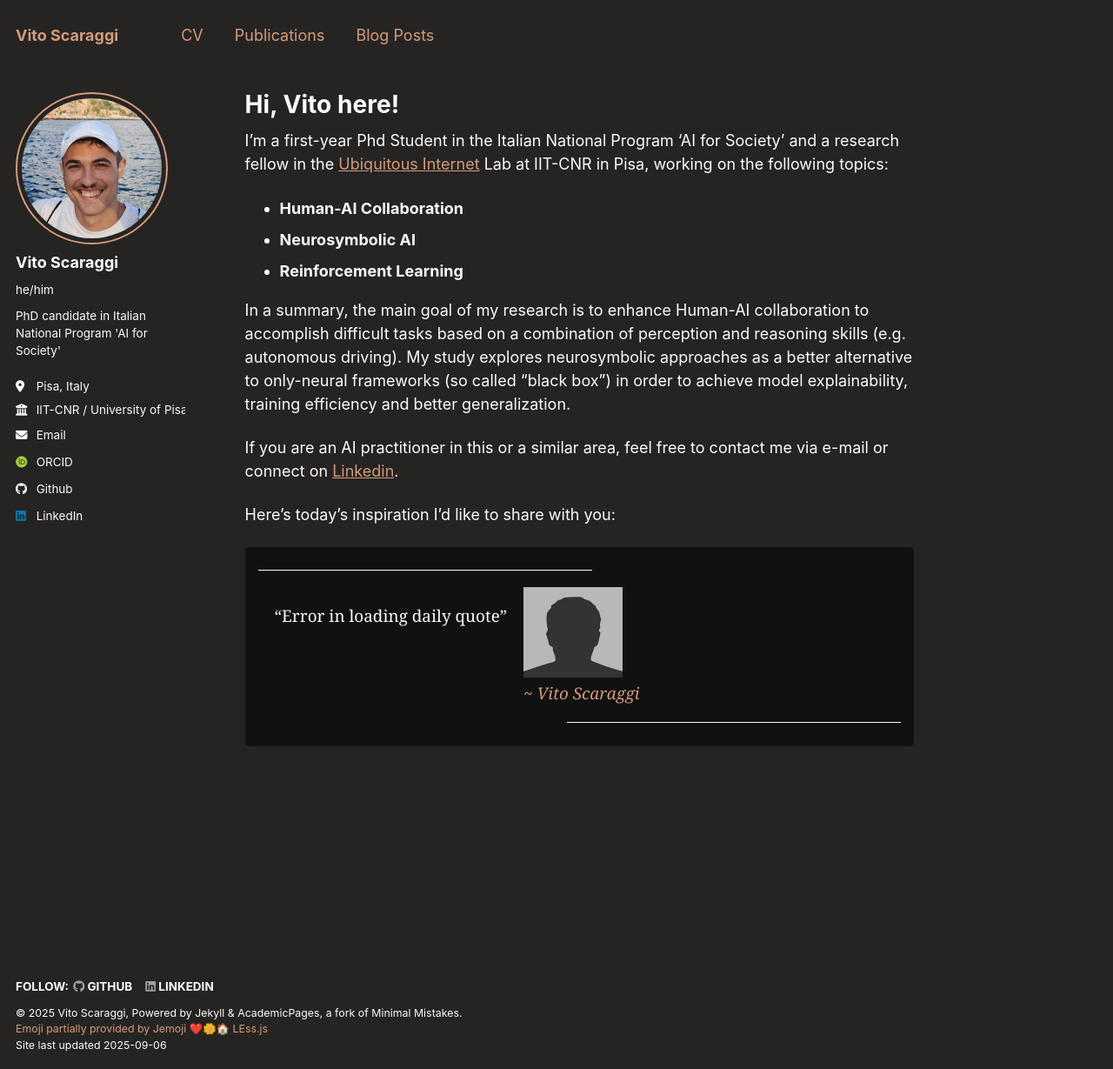
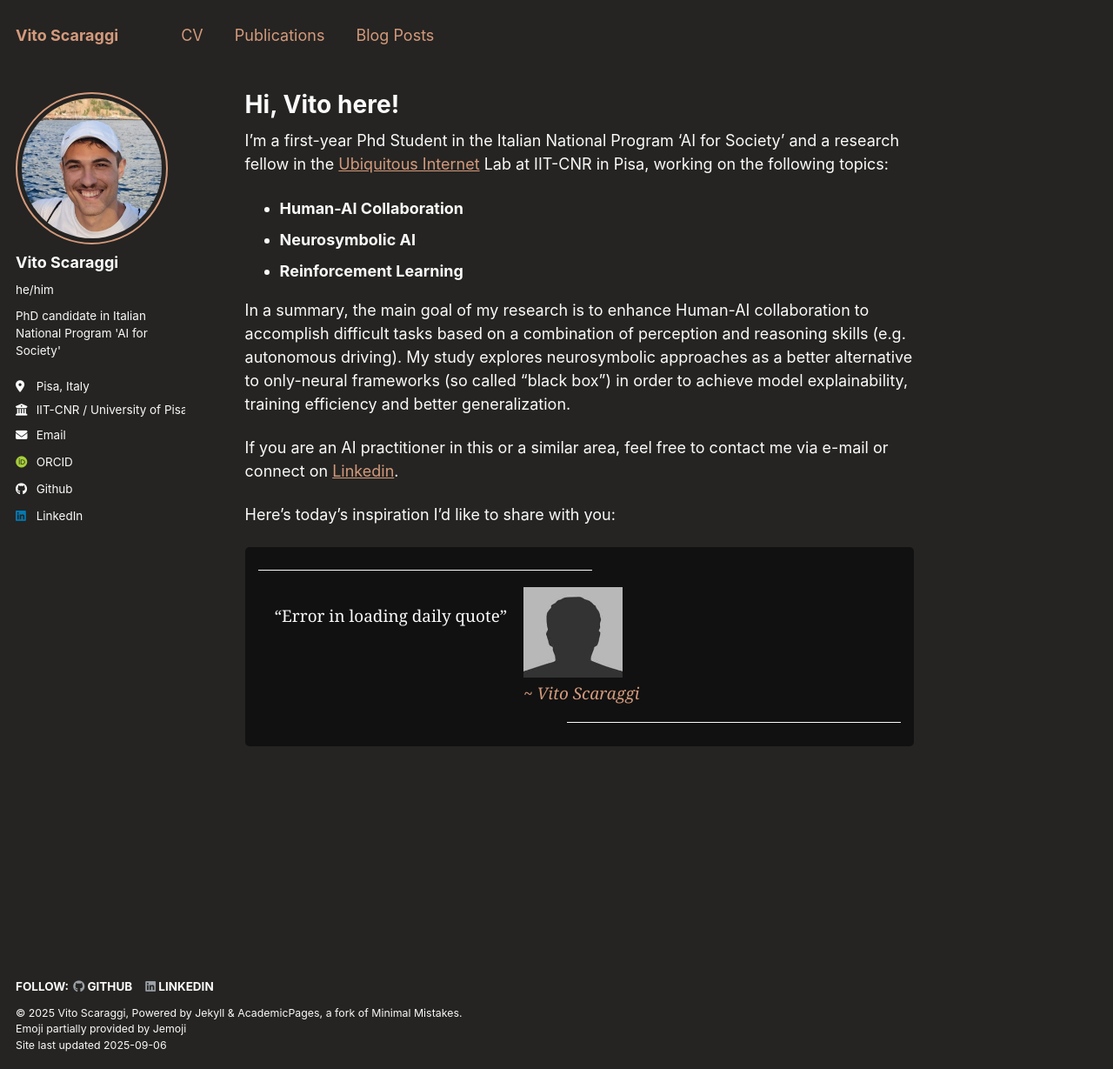
Before and after one commit to devitoska/devitoska.github.io, a Jekyll site: the page built from _pages/about.md, in a window 1280 px wide and 1229 px high. Shown: the whole window at 87% size. Built offline with Jekyll 4.4.1, drawn with Linux system fonts in a browser that asks for light colours; some web fonts are replaced; a style sheet for code colours, icons or effects is not loaded.

Commit message:
fix 3 Sept

```diff
--- a/_includes/footer.html
+++ b/_includes/footer.html
@@ -25,6 +25,6 @@
 
 <div class="page__footer-copyright">
   &copy; {{ site.time | date: '%Y' }} {{ site.name | default: site.title }}, {{ site.data.ui-text[site.locale].powered_by | default: "Powered by" }} <a href="http://jekyllrb.com" rel="nofollow">Jekyll</a> &amp; <a href="https://github.com/academicpages/academicpages.github.io">AcademicPages</a>, a fork of <a href="https://mademistakes.com/work/minimal-mistakes-jekyll-theme/" rel="nofollow">Minimal Mistakes</a>.<br />
-  <span class="orange">Emoji partially provided by <a href="https://github.com/jekyll/jemoji">Jemoji</a> ❤️🌼🏠 LEss.js</span> <br />
+  Emoji partially provided by <a href="https://github.com/jekyll/jemoji">Jemoji</a> <br />
   Site last updated {{ "now" | date: '%Y-%m-%d' %}}
 </div>
```
